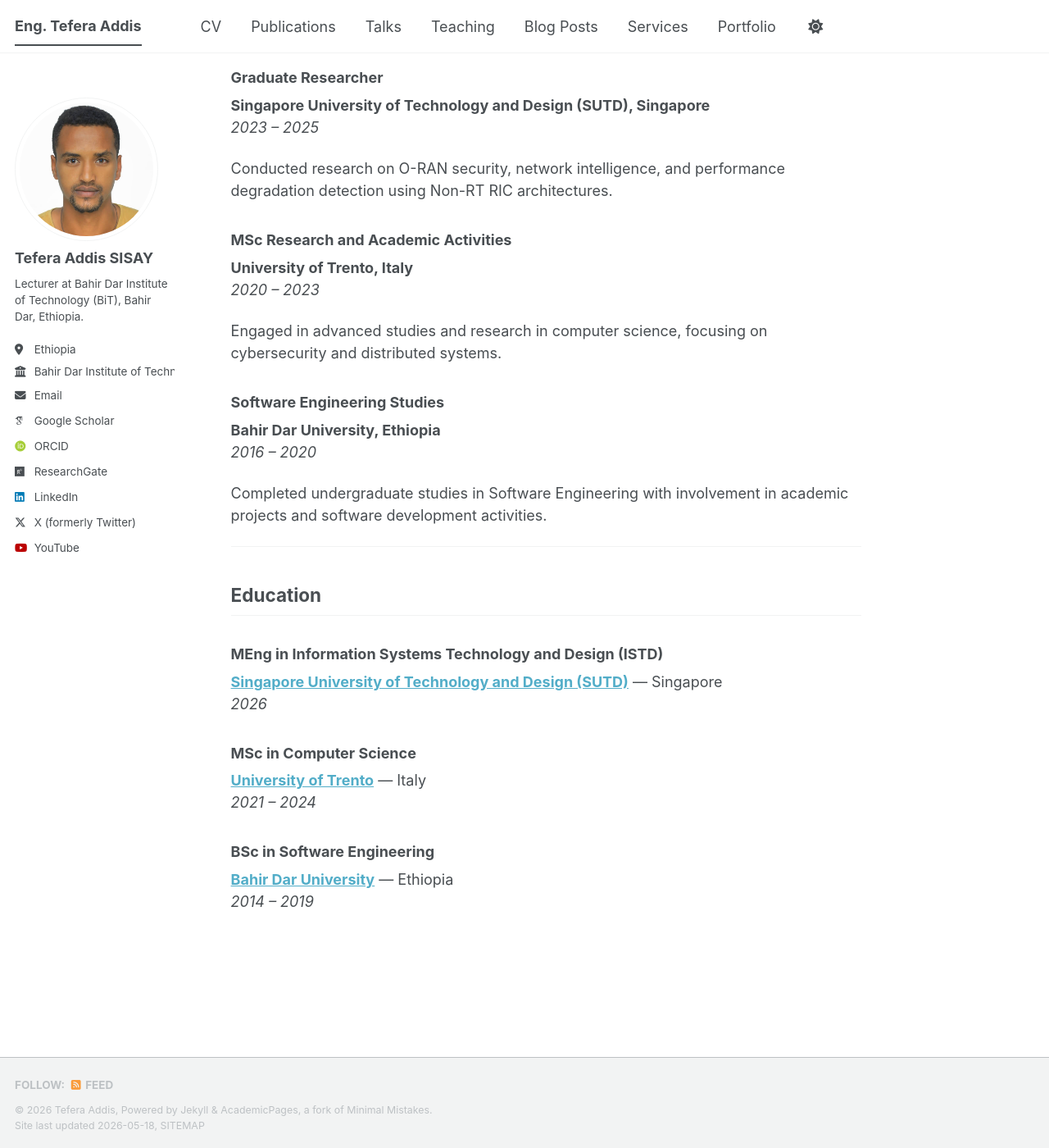
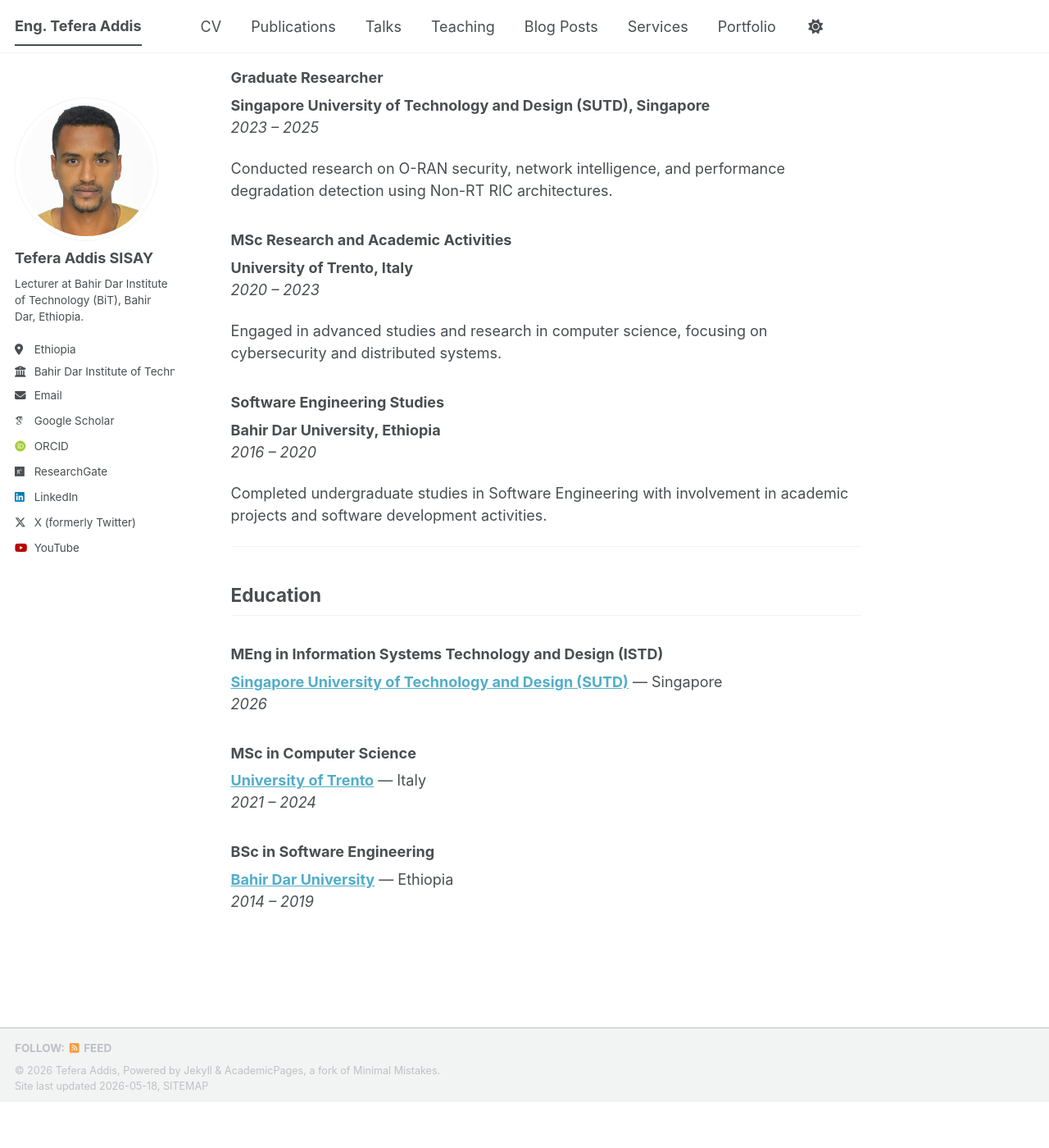
Before and after one commit to tefera-addis-sisay/tefera-addis-sisay.github.io, a Jekyll site: the page built from _pages/about.md, in a window 1280 px wide and 1400 px high, scrolled down 1059 px. Shown: the whole window at 82% size. Built offline with Jekyll 4.4.1, drawn with Linux system fonts in a browser that asks for light colours; some web fonts are replaced; a script bundle is joined from its source files by our own code; library files that are not in the unit come from our copies; after the commit the page ends 2403 px from its top, so only the background shows below that.

Commit message:
Refactor footer styles for smaller spacing and text
Reduced various margin, padding, and font sizes for footer elements to create a more compact layout.

```diff
--- a/_sass/layout/_footer.scss
+++ b/_sass/layout/_footer.scss
@@ -10,14 +10,11 @@
   float: left;
   margin-left: 0;
   margin-right: 0;
-  margin-top: 3em;
+  margin-top: 2em;   /* smaller top gap */
   width: 100%;
   clear: both;
 
-  /* keep footer in normal document flow */
   height: auto;
-
-  /* FIX: prevent footer from covering content */
   position: relative;
   bottom: auto;
 
@@ -32,9 +29,9 @@
     @include clearfix;
     margin-left: auto;
     margin-right: auto;
-    margin-top: 1em;
+    margin-top: 0.5em;
     max-width: 100%;
-    padding: 0 1em 1em;
+    padding: 0 1em 0.5em;   /* smaller padding */
 
     @include breakpoint($x-large) {
       max-width: $x-large;
@@ -55,19 +52,22 @@
   .far,
   .fal {
     color: var(--global-text-color-light);
+    font-size: 0.9em;   /* smaller icons */
   }
 }
 
-/* extra spacing so links never touch footer */
+/* keep content clear of footer */
 .page__content {
-  padding-bottom: 4rem;
+  padding-bottom: 3rem;
 }
 
+/* smaller copyright text */
 .page__footer-copyright {
   font-family: $global-font-family;
-  font-size: $type-size-7;
+  font-size: 0.7rem;
 }
 
+/* smaller follow/social links */
 .page__footer-follow {
   ul {
     margin: 0;
@@ -77,26 +77,24 @@
 
   li {
     display: inline-block;
-    padding-top: 5px;
-    padding-bottom: 5px;
+    padding-top: 2px;
+    padding-bottom: 2px;
     font-family: $sans-serif-narrow;
-    font-size: $type-size-6;
+    font-size: 0.75rem;   /* smaller text */
     text-transform: uppercase;
   }
 
   li + li:before {
     content: "";
-    padding-right: 5px;
+    padding-right: 3px;
   }
 
   a {
-    padding-right: 10px;
+    padding-right: 6px;   /* less spacing */
     font-weight: bold;
   }
 
-  .social-icons {
-    a {
-      white-space: nowrap;
-    }
+  .social-icons a {
+    white-space: nowrap;
   }
 }
```
